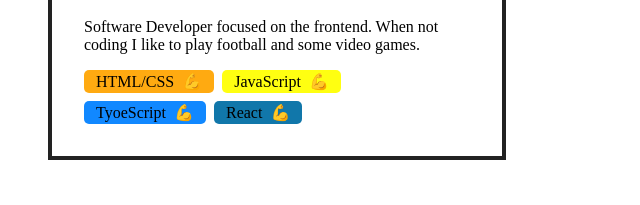
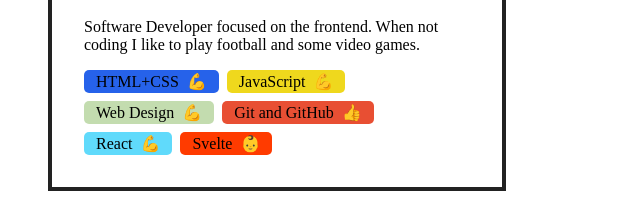
Before and after one commit to mprskalo01/ultimate-react-course, a React (Vite) app in the folder challenges/: page / in a window 1280 px wide. Shown: the part 467-672 px from the top of the page, without its empty margins (0-640 px from the left). Built offline with nearby package versions, Linux system fonts and the light colour scheme.

Commit message:
challenge #2 completed

```diff
--- a/challenges/src/components/ProfileCard/Skill.tsx
+++ b/challenges/src/components/ProfileCard/Skill.tsx
@@ -1,13 +1,18 @@
 interface Props {
   skillName: string;
   color: string;
+  level: string;
 }
 
-export function Skill(props: Props) {
+export function Skill({ skillName, color, level }: Props) {
   return (
-    <div className="skill" style={{ backgroundColor: props.color }}>
-      <span>{props.skillName}</span>
-      <span>💪</span>
+    <div className="skill" style={{ backgroundColor: color }}>
+      <span>{skillName}</span>
+      <span>
+        {level === 'beginner' && '👶'}
+        {level === 'intermediate' && '👍'}
+        {level === 'advanced' && '💪'}
+      </span>
     </div>
   );
 }
--- a/challenges/src/components/ProfileCard/SkillList.tsx
+++ b/challenges/src/components/ProfileCard/SkillList.tsx
@@ -1,12 +1,48 @@
 import { Skill } from './Skill';
+
+const skills = [
+  {
+    skill: 'HTML+CSS',
+    level: 'advanced',
+    color: '#2662EA',
+  },
+  {
+    skill: 'JavaScript',
+    level: 'advanced',
+    color: '#EFD81D',
+  },
+  {
+    skill: 'Web Design',
+    level: 'advanced',
+    color: '#C3DCAF',
+  },
+  {
+    skill: 'Git and GitHub',
+    level: 'intermediate',
+    color: '#E84F33',
+  },
+  {
+    skill: 'React',
+    level: 'advanced',
+    color: '#60DAFB',
+  },
+  {
+    skill: 'Svelte',
+    level: 'beginner',
+    color: '#FF3B00',
+  },
+];
 
 export function SkillList() {
   return (
     <div className="skill-list">
-      <Skill skillName="HTML/CSS" color="#fa1" />
-      <Skill skillName="JavaScript" color="#ff1" />
-      <Skill skillName="TyoeScript" color="#18f" />
-      <Skill skillName="React" color="#17a" />
+      {skills.map((skill) => (
+        <Skill
+          skillName={skill.skill}
+          color={skill.color}
+          level={skill.level}
+        />
+      ))}
     </div>
   );
 }
```
